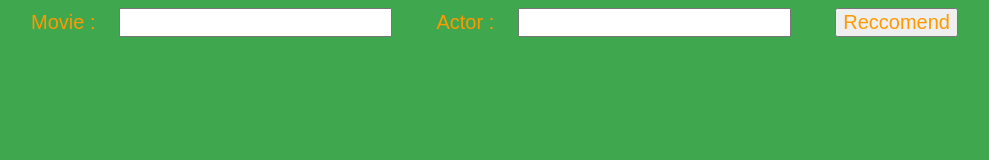
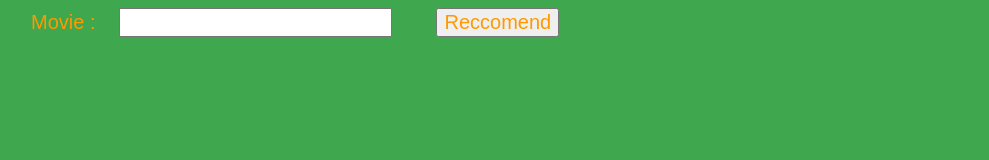
Before and after one commit to WisithHalpandeniya/movierecc, a plain HTML site: page index.html in a window 1280 px wide. Shown: the whole page, without its empty margins (17-1006 px from the left). Drawn offline with Linux system fonts and the light colour scheme.

Commit message:
Update index.html

```diff
--- a/index.html
+++ b/index.html
@@ -49,8 +49,6 @@
     <form>
         <label>Movie :</label>
         <input type="text" id="fName">
-        <label>Actor :</label>
-        <input type="text" id="lName">
         <!-- set button onClick method to call function we defined passing input values as parameters -->
         <button type="button" onclick="callAPI(document.getElementById('fName').value,document.getElementById('lName').value)">Reccomend</button>
     </form>
```
